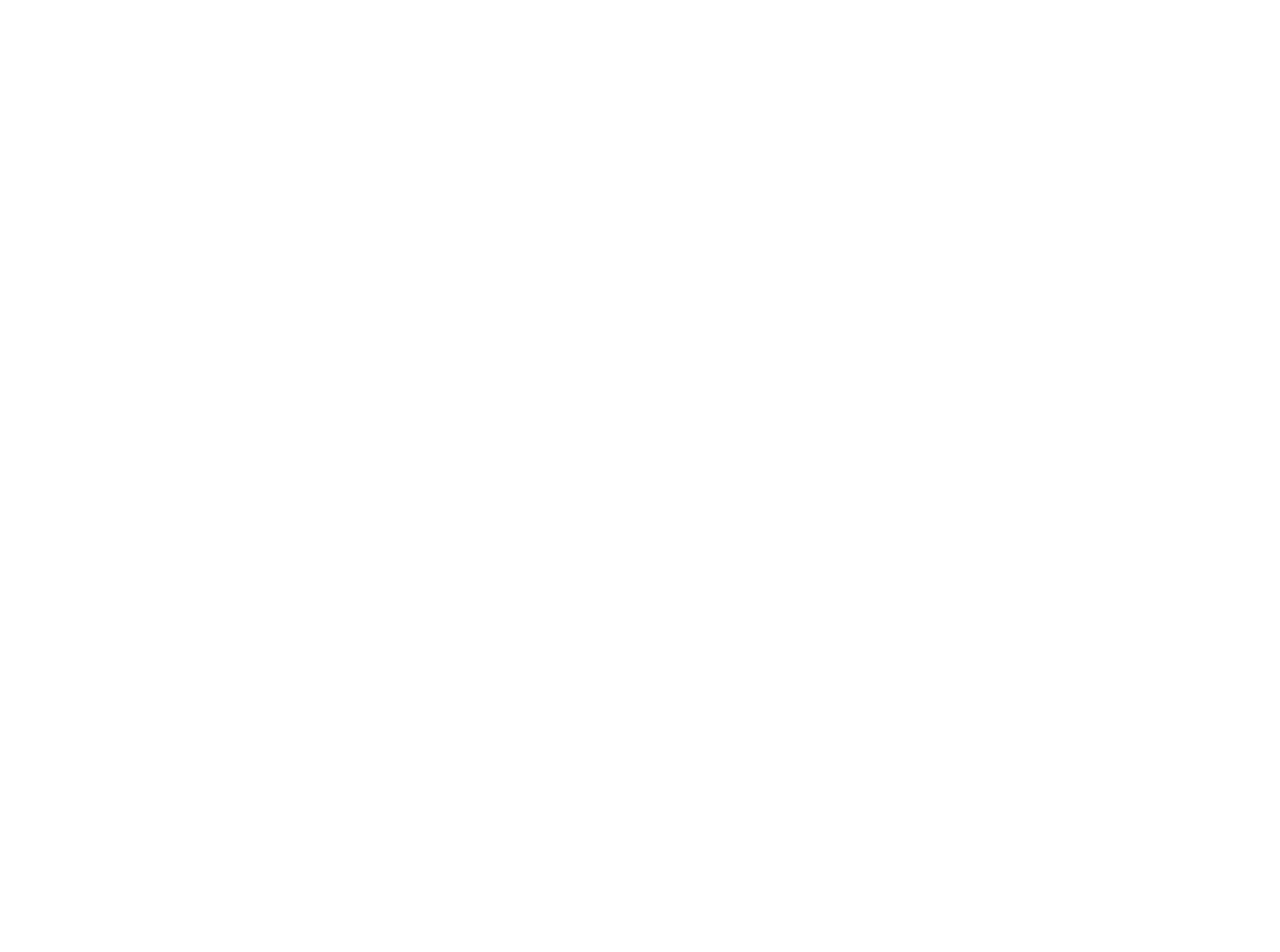
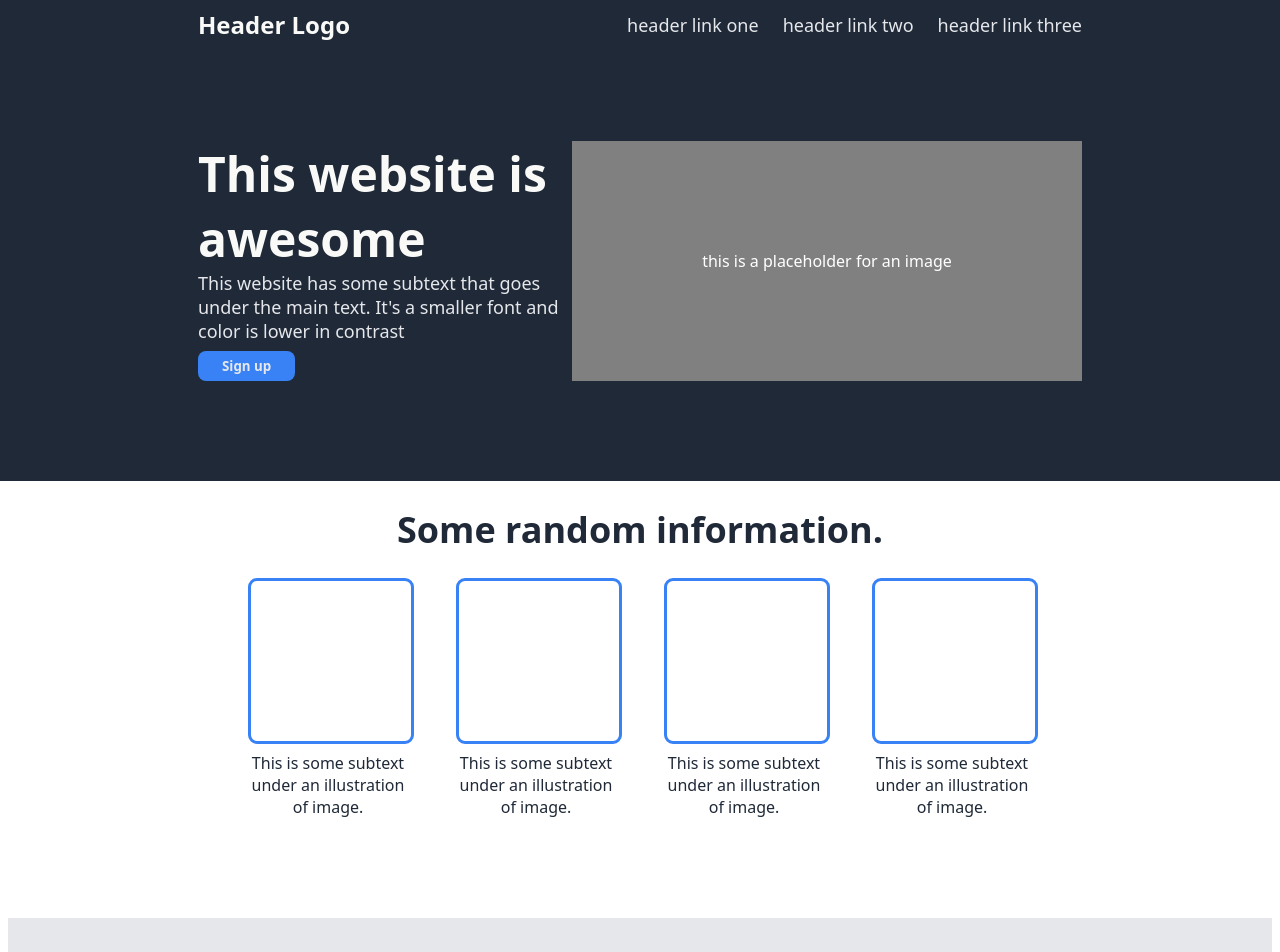
Before and after one commit to HassanIqbal715/odin-landing-page, a plain HTML site: page index.html in a window 1280 px wide. Shown: the top 952 px of the page. Before the commit the page ends 800 px from the top, so only its background shows below. Drawn offline with Linux system fonts and the light colour scheme.

Commit message:
Created style.css. Created sections one, two and three

```diff
--- a/index.html
+++ b/index.html
@@ -3,9 +3,61 @@
 <head>
     <meta charset="UTF-8">
     <meta name="viewport" content="width=device-width, initial-scale=1.0">
+    <link rel="stylesheet" href="style.css">
     <title>Landing Page</title>
 </head>
 <body>
+    <div class="section-one">
+        <div class="header">
+            <div class="header-logo">Header Logo</div>
+            <div class="header-links">
+                <a>header link one</a>
+                <a>header link two</a>
+                <a>header link three</a>
+            </div>
+        </div>
 
+        <div class="awesome-container">
+            <div class="awesome-textbox">
+                <div class="awesome-maintitle">This website is awesome</div>
+                <div class="awesome-subtext">This website has some subtext that goes under the main text.
+                    It's a smaller font and color is lower in contrast</div>
+                <button class="awesome-signup">Sign up</button>
+            </div>
+            <div class="awesome-image">this is a placeholder for an image</div>
+        </div>
+    </div>
+    <div class="section-two">
+        <div class="information-header">Some random information.</div>
+        <div class="information-container">
+            <div class="information-box">
+                <div class="information-image"></div>
+                <div class="information-subtext">This is some subtext under an illustration of image.</div>
+            </div>
+            <div class="information-box">
+                <div class="information-image"></div>
+                <div class="information-subtext">This is some subtext under an illustration of image.</div>
+            </div>
+            <div class="information-box">
+                <div class="information-image"></div>
+                <div class="information-subtext">This is some subtext under an illustration of image.</div>
+            </div>
+            <div class="information-box">
+                <div class="information-image"></div>
+                <div class="information-subtext">This is some subtext under an illustration of image.</div>
+            </div>
+        </div>
+    </div>
+    <div class="section-three">
+        <div class="quote-container">
+            <div class="quote-text">
+                This is an inspiring quote, or a testimonial from a customer. Maybe it's just filling up space
+                , or maybe people will actually read it. Who knows? All I know is that it looks nice.
+            </div>
+            <div class="quote-author">
+                -Thor, God of Thunder
+            </div>
+        </div>
+    </div>
 </body>
 </html>
--- /dev/null
+++ b/style.css
@@ -0,0 +1,165 @@
+* {
+  font-family: system-ui, -apple-system, BlinkMacSystemFont, 'Segoe UI', Roboto, Oxygen, Ubuntu, Cantarell, 'Open Sans', 'Helvetica Neue', sans-serif;
+}
+
+a {
+  text-decoration: none;
+}
+
+/* Section one */
+.section-one {
+    background-color: #1F2937;
+    margin-left: -10px;
+    margin-right: -10px;
+    margin-top: -10px;
+    height: 483px;
+    width: auto;
+}
+
+/* header */
+.header {
+  padding-top: 10px;
+  display: flex;
+  justify-content: space-between;
+  align-items: center;
+  margin-left: 200px;
+  margin-right: 200px;
+  margin-bottom: 100px;
+}
+
+.header-logo {
+  font-size: 24px;
+  color: #F9FAF8;
+  font-weight: 900;
+}
+
+.header-links {
+  display: flex;
+  font-size: 18px;
+  color: #E5E7EB;
+  gap: 24px;
+}
+
+/* Awesome website */
+.awesome-container {
+  display: flex;
+  justify-content: space-between;
+  margin-left: 200px;
+  margin-right: 200px;
+}
+
+.awesome-textbox {
+  height: 200px;
+  width: 440px;
+}
+
+.awesome-maintitle {
+  font-size: 48px;
+  font-weight: 900;
+  color: #F9FAF8;
+}
+
+.awesome-subtext {
+  font-size: 18px;
+  color: #E5E7EB;
+  margin-bottom: 8px;
+}
+
+button {
+  background: none;
+  border: none;
+  outline: none;
+  box-shadow: none;
+}
+
+.awesome-signup {
+  padding-top: 6px;
+  padding-bottom: 6px;
+  padding-left: 24px;
+  padding-right: 24px;
+  border-radius: 8px;
+  color: #E5E7EB;
+  font-weight: 900;
+  background-color: #3882F6;
+}
+
+.awesome-image {
+  display: flex;
+  justify-content: center;
+  align-items: center;
+  color: white;
+  background-color: gray;
+  height: 240px;
+  width: 600px;
+}
+
+/* Section two */
+
+.section-two {
+  display: flex;
+  width: auto;
+  height: 437px;
+  align-items: center;
+  flex-direction: column;
+}
+
+.information-header {
+  padding-top: 24px;
+  padding-bottom: 24px;
+  font-size: 36px;
+  font-weight: 900;
+  color: #1F2937;
+}
+
+.information-container {
+  display: flex;
+  justify-content: space-between;
+  gap: 48px;
+}
+
+.information-box {
+  width: 160px;
+  height: auto;
+  text-align: center;
+}
+
+.information-image {
+  width: 160px;
+  height: 160px;
+  border: 3px solid #3882F6;
+  border-radius: 9px;
+  margin: 0 auto;
+  margin-bottom: 8px;
+}
+
+.information-subtext {
+  font-size: 16px;
+  color: #1F2937;
+}
+
+/* Section three */
+.section-three {
+  background-color: #E5E7EB;
+}
+
+.quote-container {
+  display: flex;
+  flex-direction: column;
+  padding-top: 100px;
+  padding-left: 300px;
+  padding-right: 300px;
+  padding-bottom: 100px;
+}
+
+.quote-text {
+  font-size: 36px;
+  font-weight: 1;
+  font-style: italic;
+  color: #1F2937;
+}
+
+.quote-author {
+  font-weight: bold;
+  font-size: 18px;
+  align-self: end;
+}
```
